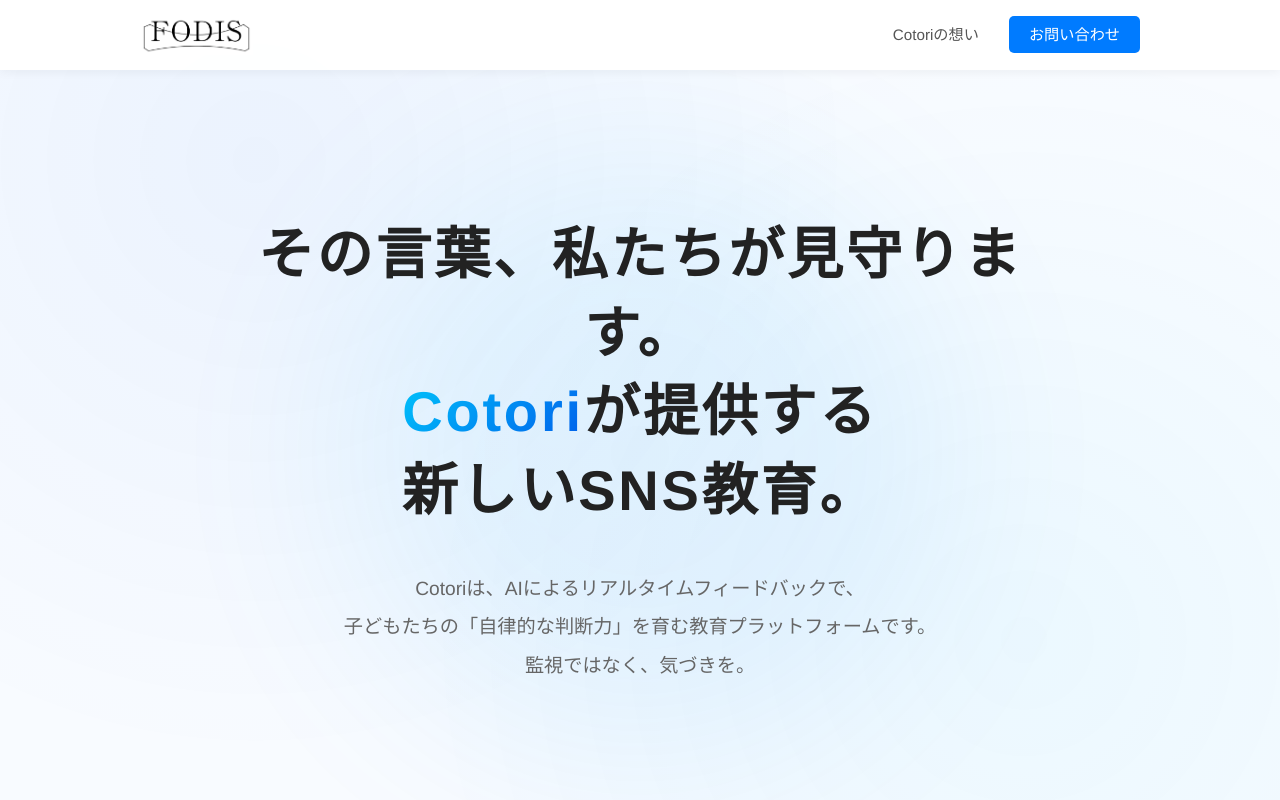
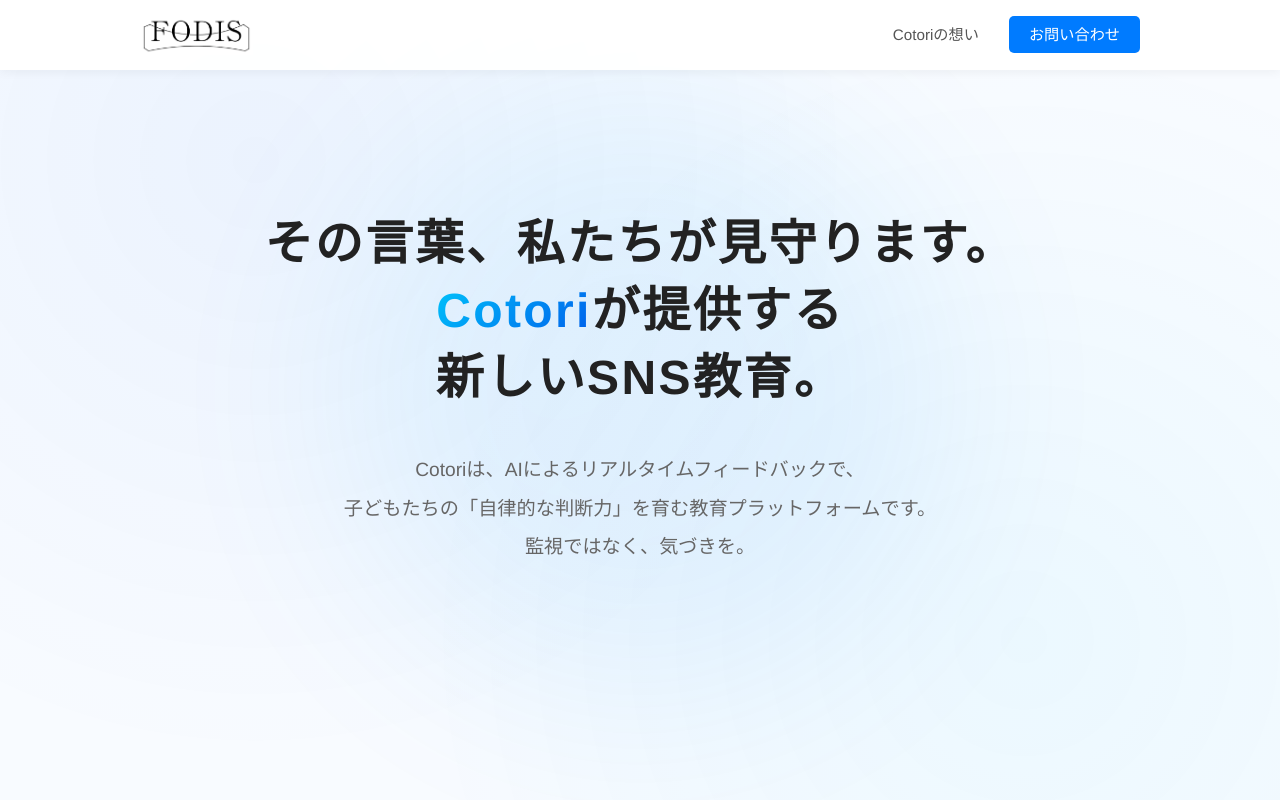
Before and after one commit to y-semba/sns-web, a React (Vite) app: page / in a window 1280 px wide. Shown: the top 800 px of the page. Built offline with nearby package versions, Linux system fonts and the light colour scheme; no server answers.

Commit message:
Google Analytics等の追加

```diff
--- a/src/App.jsx
+++ b/src/App.jsx
@@ -1,6 +1,6 @@
 import React, { useEffect } from 'react';
 import ReactGA from 'react-ga4';
-import { HashRouter as Router, Routes, Route, useLocation } from 'react-router-dom';
+import { BrowserRouter as Router, Routes, Route, useLocation } from 'react-router-dom';
 import LandingPage from './pages/LandingPage/LandingPage';
 import Philosophy from './pages/Philosophy/Philosophy';
 import Contact from './pages/Contact/Contact';
--- a/src/components/01_Hero/Hero.module.css
+++ b/src/components/01_Hero/Hero.module.css
@@ -28,7 +28,7 @@
 
 /* キャッチコピー */
 .catchCopy {
-  font-size: 3.5rem;
+  font-size: 3rem;
   /* サイズを大きくしてインパクト重視 */
   font-weight: 800;
   line-height: 1.4;
```
